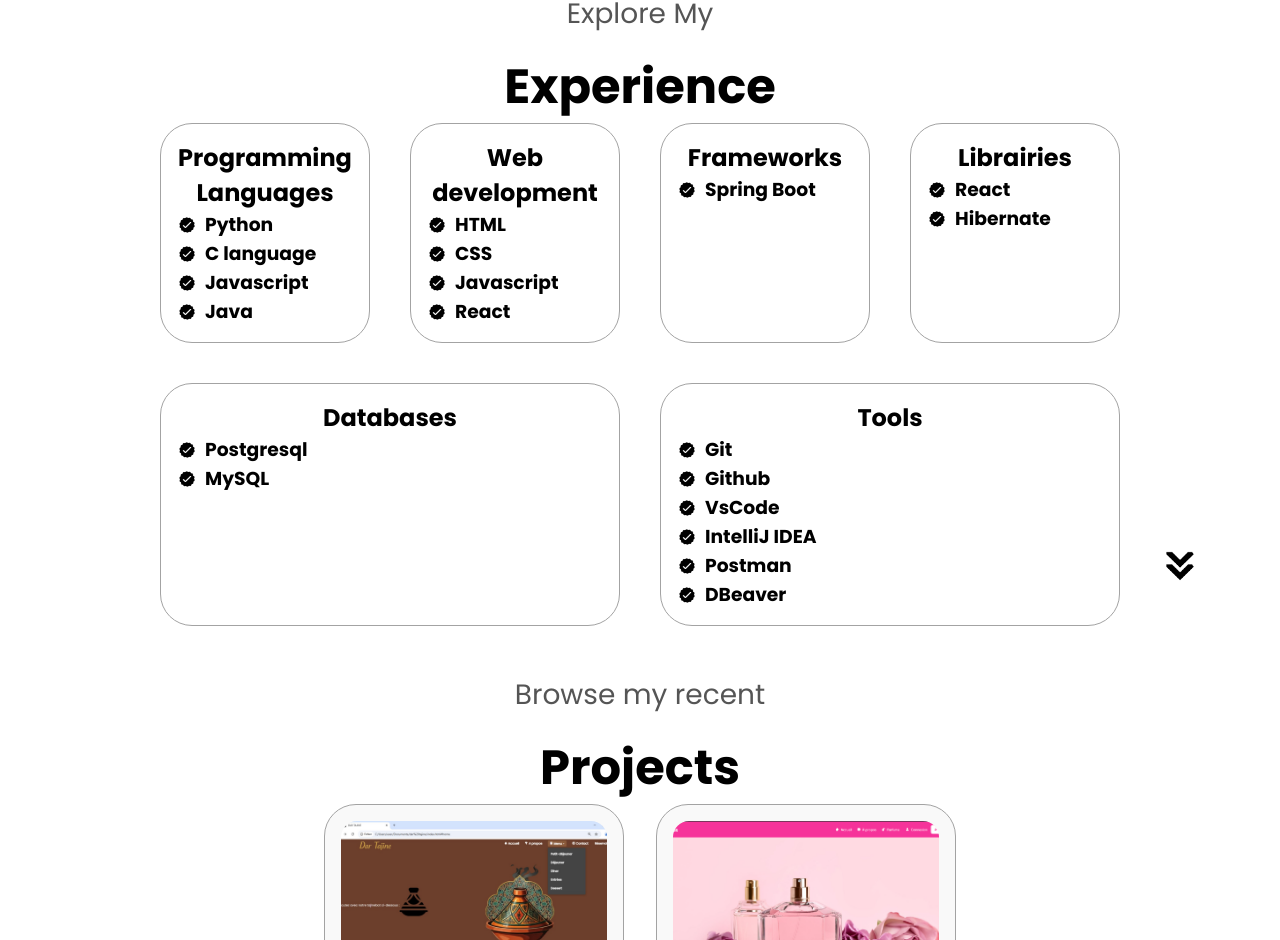
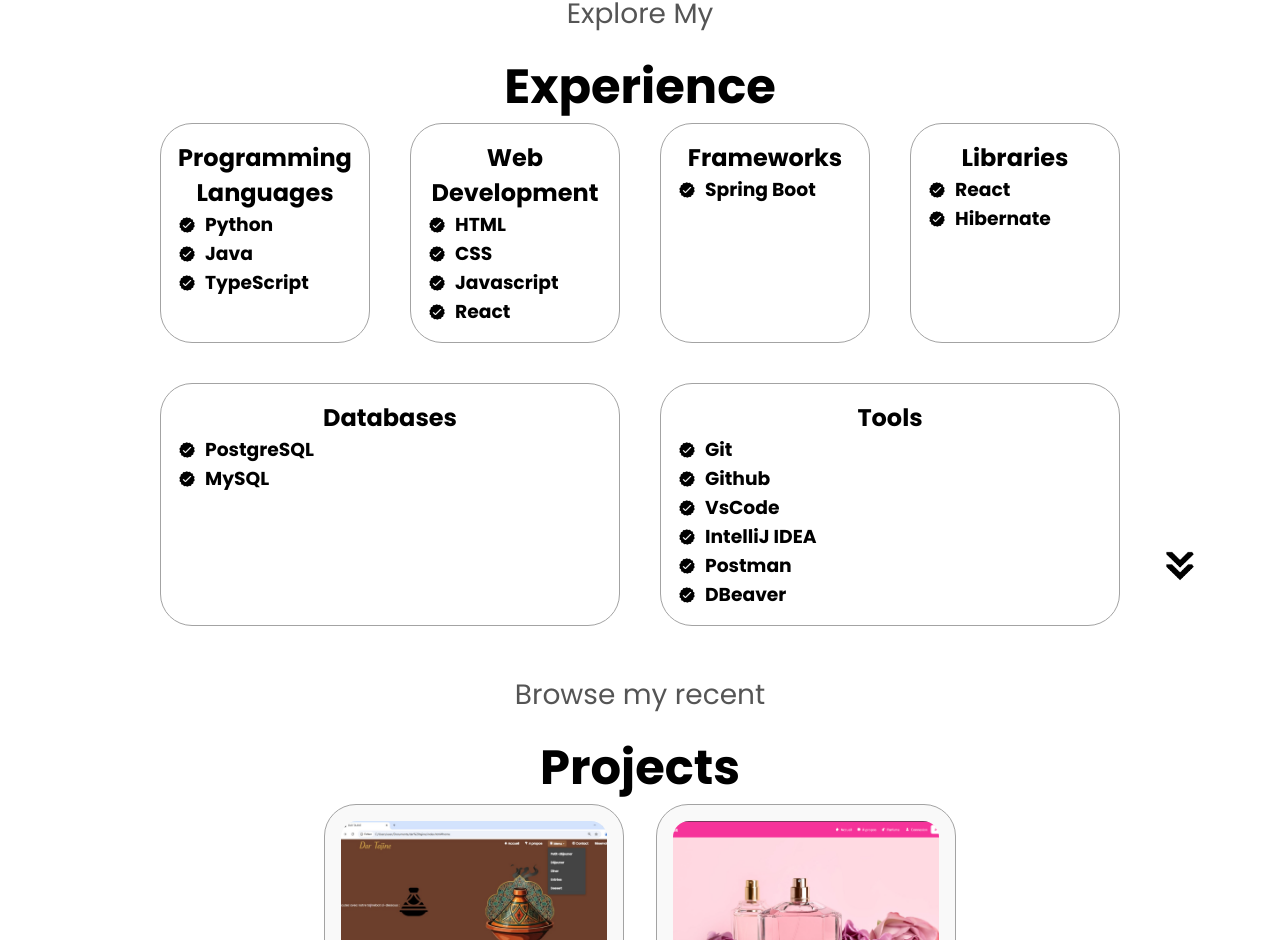
Before and after one commit to ikraammel/Portfolio, a React (Vite) app: page / in a window 1280 px wide. Shown: the part 1448-2388 px from the top of the page. Built offline with nearby package versions, Linux system fonts and the light colour scheme.

Commit message:
modification section experience

```diff
--- a/src/components/Experience/Experience.jsx
+++ b/src/components/Experience/Experience.jsx
@@ -1,4 +1,3 @@
-import { motion } from "framer-motion";
 import React from "react";
 import CustomExperience from "./CustomExperience";
 import "./style.css";
@@ -6,42 +5,26 @@ import Motion from "../Motion";
 import ArrowMotion from "../ArrowMotion";
 
 const Experience = () => {
+  const experiences = [
+    { titre: "Programming Languages", skills: ["Python", "Java", "TypeScript"] },
+    { titre: "Web Development", skills: ["HTML", "CSS", "Javascript", "React"] },
+    { titre: "Frameworks", skills: ["Spring Boot"] },
+    { titre: "Libraries", skills: ["React", "Hibernate"] },
+    { titre: "Databases", skills: ["PostgreSQL", "MySQL"] },
+    { titre: "Tools", skills: ["Git", "Github", "VsCode", "IntelliJ IDEA", "Postman", "DBeaver"] },
+  ];
+
   return (
     <section id="experience">
       {/* Animation du texte "Explore my" */}
-      <Motion
-      text1="Explore My"
-      text2="Experience"
-      />
+      <Motion text1="Explore My" text2="Experience" />
 
       <div className="experience-details-container">
         <div className="experience-section-container">
-          {/* Animation des détails de programmation */}
-          <CustomExperience
-            titre="Programming Languages"
-            skills={["Python", "C language", "Javascript", "Java"]}
-          />
-          {/* Animation des détails du développement web */}
-          <CustomExperience
-            titre="Web development"
-            skills={["HTML", "CSS", "Javascript", "React"]}
-          />
-          <CustomExperience
-            titre="Frameworks"
-            skills={["Spring Boot"]}
-          />
-          <CustomExperience
-            titre="Librairies"
-            skills={["React","Hibernate"]}
-          />
-          <CustomExperience
-            titre="Databases"
-            skills={["Postgresql","MySQL"]}
-          />
-          <CustomExperience
-            titre="Tools"
-            skills={["Git","Github","VsCode","IntelliJ IDEA","Postman","DBeaver"]}
-          />
+          {/* Génération dynamique des sections */}
+          {experiences.map((exp, index) => (
+            <CustomExperience key={index} titre={exp.titre} skills={exp.skills} />
+          ))}
         </div>
 
         {/* Animation de la flèche */}
```
